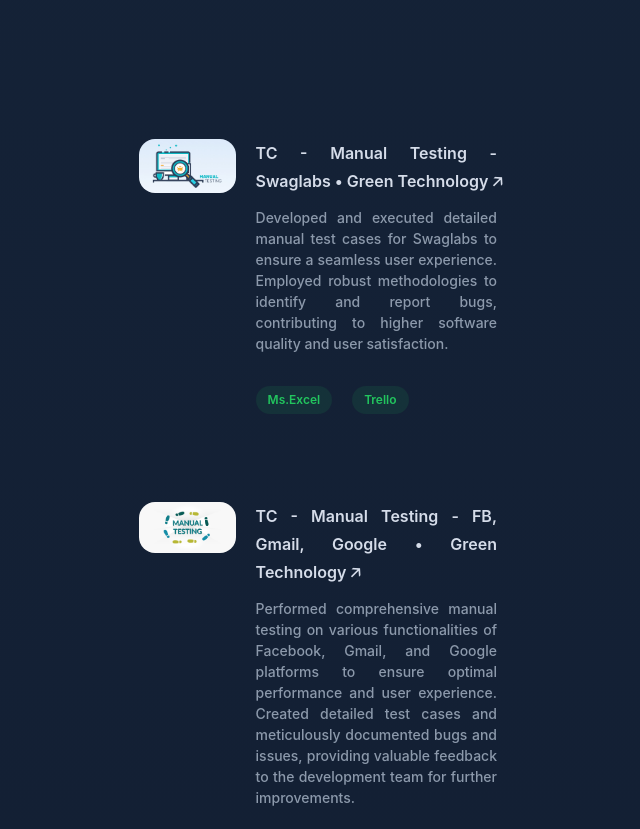
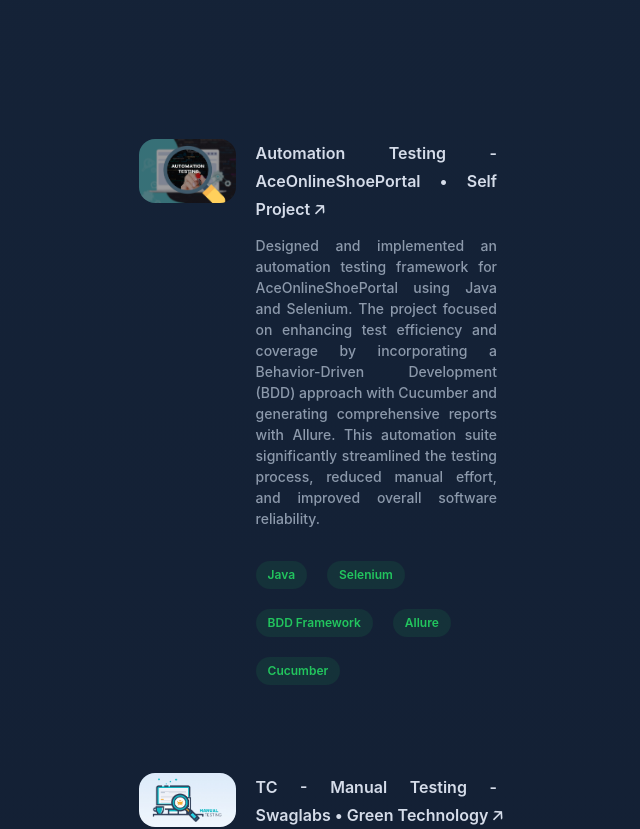
Before and after one commit to ketsar28/k-folio-prod, a React (Vite) app: page / in a window 1280 px wide. Shown: the part 2960-3789 px from the top of the page, without its empty margins (583-1223 px from the left). Built offline with nearby package versions, Linux system fonts and the light colour scheme; the HTML template or start-up script is replaced by a standard one.

Commit message:
[UPDATE] add new project - automation testing

```diff
--- a/src/data/side-right/project.js
+++ b/src/data/side-right/project.js
@@ -1,4 +1,13 @@
 export const projectData = [
+  {
+    image: "automation-testing-1.png",
+    position: "Automation Testing - AceOnlineShoePortal",
+    location: "Self Project",
+    description:
+      "Designed and implemented an automation testing framework for AceOnlineShoePortal using Java and Selenium. The project focused on enhancing test efficiency and coverage by incorporating a Behavior-Driven Development (BDD) approach with Cucumber and generating comprehensive reports with Allure. This automation suite significantly streamlined the testing process, reduced manual effort, and improved overall software reliability.",
+    technologies: ["Java", "Selenium", "BDD Framework", "Allure", "Cucumber"],
+    pathUrl: "https://github.com/ketsar28/selenium-cucumber-web-driver-manager",
+  },
   {
     image: "manual-testing-1.png",
     position: "TC - Manual Testing - Swaglabs",
@@ -6,7 +15,8 @@
     description:
       "Developed and executed detailed manual test cases for Swaglabs to ensure a seamless user experience. Employed robust methodologies to identify and report bugs, contributing to higher software quality and user satisfaction.",
     technologies: ["Ms.Excel", "Trello"],
-    pathUrl: "https://docs.google.com/spreadsheets/d/1KqgfKW8M_WiRl7u-X8BO6Gg3OBntm8y-/edit?usp=sharing&ouid=108158415023787508210&rtpof=true&sd=true",
+    pathUrl:
+      "https://docs.google.com/spreadsheets/d/1KqgfKW8M_WiRl7u-X8BO6Gg3OBntm8y-/edit?usp=sharing&ouid=108158415023787508210&rtpof=true&sd=true",
   },
   {
     image: "manual-testing-2.png",
@@ -15,7 +25,8 @@
     description:
       "Performed comprehensive manual testing on various functionalities of Facebook, Gmail, and Google platforms to ensure optimal performance and user experience. Created detailed test cases and meticulously documented bugs and issues, providing valuable feedback to the development team for further improvements.",
     technologies: ["Ms.Excel"],
-    pathUrl: "https://docs.google.com/spreadsheets/d/1RroqSQHTnQgIEOI0-9yaTXC-BNY8FGhHVrJoiws_wLU/edit?usp=sharing",
+    pathUrl:
+      "https://docs.google.com/spreadsheets/d/1RroqSQHTnQgIEOI0-9yaTXC-BNY8FGhHVrJoiws_wLU/edit?usp=sharing",
   },
   {
     image: "api-testing-1.png",
@@ -24,7 +35,8 @@
     description:
       "Conducted comprehensive API testing for the Harvests project, ensuring robust and reliable performance of backend services. Utilized Postman for creating, executing, and automating API test cases. Documented results and tracked progress using Ms.Excel and Trello, enhancing collaboration and transparency.",
     technologies: ["Ms.Excel", "Trello", "Postman API"],
-    pathUrl: "https://drive.google.com/drive/folders/1qoYuzL_bXIU3Is1pIuCBM1rO82IiM6sW?usp=sharing",
+    pathUrl:
+      "https://drive.google.com/drive/folders/1qoYuzL_bXIU3Is1pIuCBM1rO82IiM6sW?usp=sharing",
   },
   {
     image: "api-project-1.png",
```
Also changed, not shown: src/assets/images/automation-testing-1.png (added).
